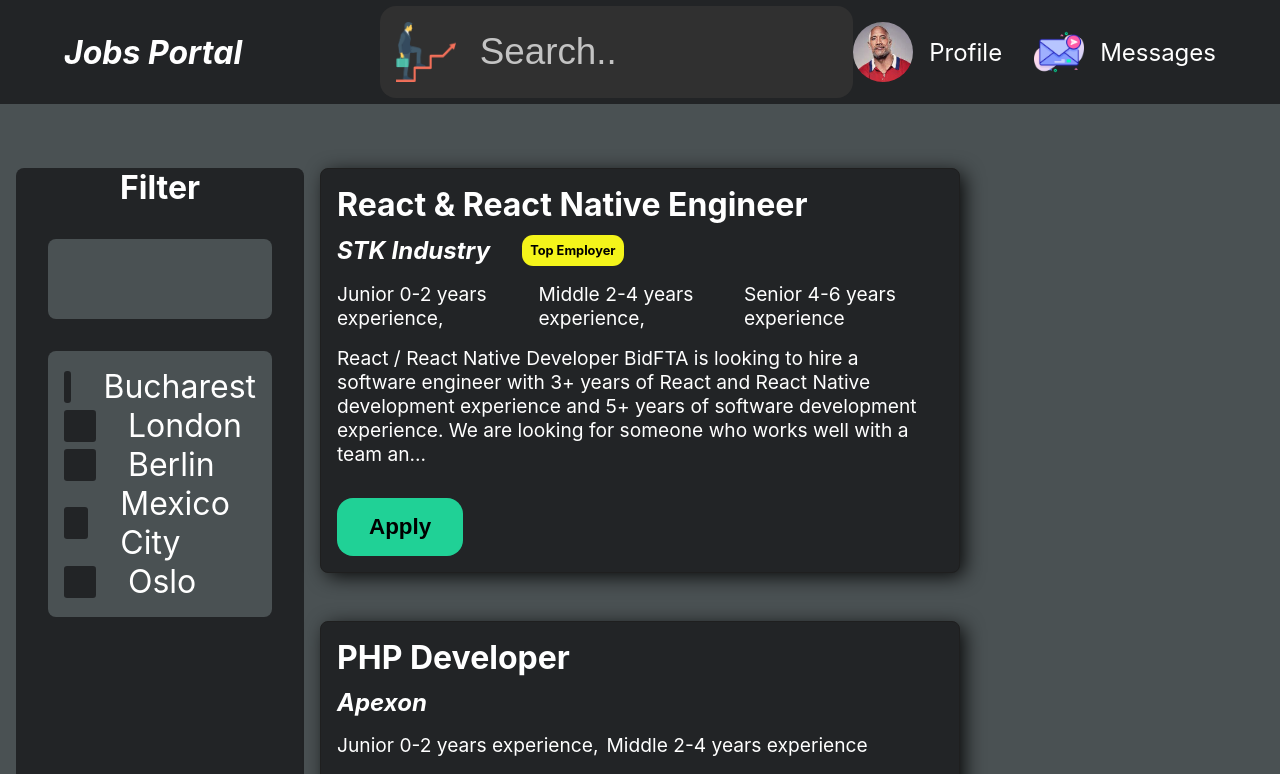
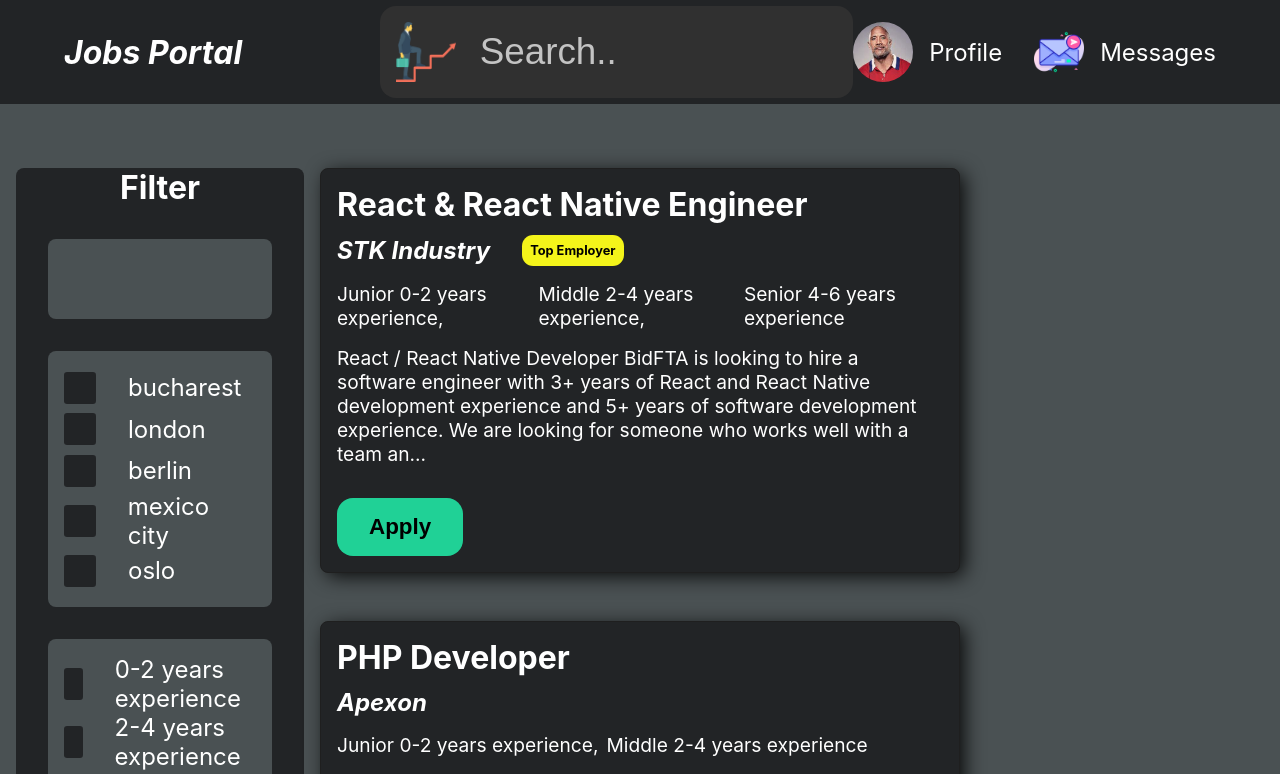
Before and after one commit to alexanderstk93/jobsportal, a React (Create React App) app: page / in a window 1280 px wide. Shown: the top 774 px of the page. Built offline with nearby package versions, Linux system fonts and the light colour scheme.

Commit message:
Finished the filtering system.

```diff
--- a/package.json
+++ b/package.json
@@ -11,6 +11,7 @@
     "react": "^18.1.0",
     "react-css-modules": "^4.7.11",
     "react-dom": "^18.1.0",
+    "react-geocode": "^0.2.3",
     "react-googlemaps": "^0.4.0",
     "react-redux": "^8.0.1",
     "react-router-dom": "^6.3.0",
--- a/src/compoenents/Admin/AddJobItemForm.module.css
+++ b/src/compoenents/Admin/AddJobItemForm.module.css
@@ -58,8 +58,8 @@
 }
 
 .checkbox-container input {
-  width: 1.5rem;
-  height: 1.5rem;
+  width: 2rem;
+  height: 2rem;
   border-radius: 20px;
   cursor: pointer;
 }
--- a/src/compoenents/job/FilterOptionsCard.jsx
+++ b/src/compoenents/job/FilterOptionsCard.jsx
@@ -0,0 +1,35 @@
+import React from "react";
+import styles from "./FilterOptionsCard.module.css";
+import FilterCard from "./FilterCard";
+import { useSelector, useDispatch } from "react-redux";
+import { addKeyWord, deleteKeyWord } from "../store/StatusSlice";
+export default function FilterOptionsCard({ itemsToRender }) {
+  const keyWords = useSelector((state) => state.status.search);
+  const dispatch = useDispatch();
+
+  const loadFilterItems = () => {
+    const itemsAsCheckbox = itemsToRender.map((item) => (
+      <div className={styles["input-container"]} key={Math.random()}>
+        <input
+          type="checkbox"
+          checked={keyWords.includes(item.toLowerCase()) ? true : false}
+          value={item}
+          id={item}
+          onChange={(e) => {
+            e.target.checked
+              ? dispatch(addKeyWord({ keyWord: item.toLowerCase() }))
+              : dispatch(deleteKeyWord({ keyWord: item.toLowerCase() }));
+          }}
+        />
+        <label htmlFor={item}>{item}</label>
+      </div>
+    ));
+    return itemsAsCheckbox;
+  };
+
+  return (
+    <FilterCard height={"auto"} padding={"1rem"}>
+      {loadFilterItems()}
+    </FilterCard>
+  );
+}
--- a/src/compoenents/job/FilterOptionsCard.module.css
+++ b/src/compoenents/job/FilterOptionsCard.module.css
@@ -0,0 +1,28 @@
+.input-container {
+  display: flex;
+  align-items: center;
+}
+
+.input-container input {
+  appearance: none;
+  height: 2rem;
+  width: 2rem;
+  border: none;
+  background-color: rgb(34, 36, 38);
+  margin-right: 2rem;
+  margin-bottom: 0.3rem;
+  margin-top: 0.3rem;
+  border-radius: 0.2rem;
+  cursor: pointer;
+}
+
+.input-container input:hover {
+  background-color: rgb(32, 209, 150);
+}
+.input-container input:checked {
+  background-color: rgb(32, 209, 150);
+}
+
+.input-container label {
+  font-size: 1.5rem;
+}
--- a/src/compoenents/job/JobFilter.jsx
+++ b/src/compoenents/job/JobFilter.jsx
@@ -3,8 +3,10 @@ import { useSelector } from "react-redux";
 import { useDispatch } from "react-redux";
 import { deleteKeyWord, addKeyWord, changeSearch } from "../store/StatusSlice";
 import FilterCard from "./FilterCard";
+import FilterOptionsCard from "./FilterOptionsCard";
 import styles from "./JobFilter.module.css";
 import { cities } from "./ListOfCities";
+import { skills } from "./ListOfSkills";
 
 export default function JobFilter() {
   const keyWords = useSelector((state) => state.status.search);
@@ -14,9 +16,6 @@ export default function JobFilter() {
 
   const deleteKeyWordHandler = (keyWord) => {
     dispatch(deleteKeyWord({ keyWord: keyWord }));
-    // if (!keyWords) {
-    //   dispatch(changeSearch({ search: [] }));
-    // }
   };
 
   const addKeyWordHandler = (keyWord) => {
@@ -24,31 +23,11 @@ export default function JobFilter() {
   };
   const loadKeyWordsList = () => {
     const liElements = keyWords.map((keyWord) => (
-      <li onClick={() => deleteKeyWordHandler(keyWord)}>
+      <li onClick={() => deleteKeyWordHandler(keyWord)} key={Math.random()}>
         {keyWord} {deleteIcon}
       </li>
     ));
     return liElements;
-  };
-
-  const loadCities = () => {
-    const citiesAsCheckbox = cities.map((city) => (
-      <div className={styles["input-container"]}>
-        <input
-          type="checkbox"
-          checked={keyWords.includes(city.toLowerCase()) ? true : false}
-          value={city}
-          id={city}
-          onChange={(e) => {
-            e.target.checked
-              ? addKeyWordHandler(city)
-              : deleteKeyWordHandler(city);
-          }}
-        />
-        <label htmlFor={city}>{city}</label>
-      </div>
-    ));
-    return citiesAsCheckbox;
   };
 
   return (
@@ -59,9 +38,8 @@ export default function JobFilter() {
           <ul>{keyWords && loadKeyWordsList()}</ul>
         </div>
       </FilterCard>
-      <FilterCard height={"auto"} padding={"1rem"}>
-        {loadCities()}
-      </FilterCard>
+      <FilterOptionsCard itemsToRender={cities} />
+      <FilterOptionsCard itemsToRender={skills} />
     </div>
   );
 }
--- a/src/compoenents/job/JobFilter.module.css
+++ b/src/compoenents/job/JobFilter.module.css
@@ -30,35 +30,8 @@
   color: black;
   padding: 0.5rem 1rem;
   border-radius: 1rem;
-  font-size: 1rem;
+  font-size: 0.8rem;
   font-weight: bold;
   margin: 0.5rem 0.5rem;
   display: inline-block;
 }
-
-.input-container {
-  display: flex;
-  align-items: center;
-}
-
-.input-container input {
-  appearance: none;
-  height: 2rem;
-  width: 2rem;
-  border: none;
-  background-color: rgb(34, 36, 38);
-  margin-right: 2rem;
-  border-radius: 0.2rem;
-  cursor: pointer;
-}
-
-.input-container input:hover {
-  background-color: rgb(32, 209, 150);
-}
-.input-container input:checked {
-  background-color: rgb(32, 209, 150);
-}
-
-.input-container label {
-  font-size: 2rem;
-}
--- a/src/compoenents/job/JobList.jsx
+++ b/src/compoenents/job/JobList.jsx
@@ -2,6 +2,8 @@ import React from "react";
 import { useSelector } from "react-redux";
 import { useDispatch } from "react-redux";
 import JobItem from "./JobItem";
+import { cities } from "./ListOfCities";
+import { skills } from "./ListOfSkills";
 
 /* -------------------------------------------------
 
@@ -17,27 +19,119 @@ export default function JobList() {
   // const searchContent = useSelector((state) => state.status.search);
   const jobsList = useSelector((state) => state.jobs);
   const keyWords = useSelector((state) => state.status.search);
-  console.log(keyWords);
 
   // After slicing, we'll check if there is some search content, if it does, we'll load the filtered jobs. If not, all of them.
   const loadJobItems = () => {
     let jobsToDisplay = [];
     if (keyWords.length > 0) {
+      // Filter cities from keyWords, so we get the best results for users.
+      const citiesFilters = cities.filter((city) =>
+        keyWords.includes(city.toLowerCase())
+      );
+
+      // Filter skills from keyWords, so we get the best results for users.
+      const skillsFilters = keyWords.filter((skill) => skills.includes(skill));
+
+      // Filter search words from keyWords, so we get the best results for users.
+      const searchFilters = keyWords.filter((searchKeyWord) =>
+        !citiesFilters.includes(searchKeyWord) &&
+        !skillsFilters.includes(searchKeyWord)
+          ? true
+          : false
+      );
+
+      // FILTER JOB FOR SEARCH FILTERS
+      const filterJobToMatchSearchFilters = (job) => {
+        for (let searchFilter of searchFilters) {
+          return job.title.toLowerCase().includes(searchFilter) ||
+            job.description.toLowerCase().includes(searchFilter)
+            ? true
+            : false;
+        }
+      };
+
+      // FILTER JOB FOR CITY FILTERS
+      const filterJobToMatchCityFilters = (job) => {
+        for (let city of citiesFilters) {
+          return job.location.city.toLowerCase() === city;
+        }
+      };
+
+      // FILTER JOB FOR SKILL FILTERS
+      const filterJobToMatchSkillFilter = (job) => {
+        for (let skill of skillsFilters) {
+          return skill === "0-2 years experience" && job.level.junior
+            ? true
+            : skill === "2-4 years experience" && job.level.middle
+            ? true
+            : skill === "4-6 years experience" && job.level.senior
+            ? true
+            : false;
+        }
+      };
+
+      // CHECK EVERY SCENARIO POSSIBLE BASED ON CURRENT FILTER OPTIONS
       jobsToDisplay = jobsList.filter((job) => {
-        let jobMatched = false;
-        for (let keyWord of keyWords) {
-          if (
-            job.title.toLowerCase().includes(keyWord) ||
-            job.description.toLowerCase().includes(keyWord)
-          ) {
-            jobMatched = true;
-          }
+        if (
+          searchFilters.length > 0 &&
+          citiesFilters.length === 0 &&
+          skillsFilters.length === 0
+        ) {
+          return filterJobToMatchSearchFilters(job);
+        } else if (
+          searchFilters.length === 0 &&
+          citiesFilters.length > 0 &&
+          skillsFilters.length === 0
+        ) {
+          return filterJobToMatchCityFilters(job);
+        } else if (
+          searchFilters.length === 0 &&
+          citiesFilters.length === 0 &&
+          skillsFilters.length > 0
+        ) {
+          return filterJobToMatchSkillFilter(job);
+        } else if (
+          searchFilters.length > 0 &&
+          citiesFilters.length > 0 &&
+          skillsFilters.length > 0
+        ) {
+          return (
+            filterJobToMatchSearchFilters(job) &&
+            filterJobToMatchCityFilters(job) &&
+            filterJobToMatchSkillFilter(job)
+          );
+        } else if (
+          searchFilters.length > 0 &&
+          citiesFilters.length > 0 &&
+          skillsFilters.length === 0
+        ) {
+          return (
+            filterJobToMatchSearchFilters(job) &&
+            filterJobToMatchCityFilters(job)
+          );
+        } else if (
+          searchFilters.length > 0 &&
+          citiesFilters.length === 0 &&
+          skillsFilters.length > 0
+        ) {
+          return (
+            filterJobToMatchSearchFilters(job) &&
+            filterJobToMatchSkillFilter(job)
+          );
+        } else if (
+          searchFilters.length === 0 &&
+          citiesFilters.length > 0 &&
+          skillsFilters.length > 0
+        ) {
+          return (
+            filterJobToMatchCityFilters(job) && filterJobToMatchSkillFilter(job)
+          );
         }
-        return jobMatched;
       });
     } else {
       jobsToDisplay = jobsList;
     }
+    // MAP THE JOBS PASSED TO JOBITEMS
     jobsToDisplay = jobsToDisplay.map((job) => (
       <JobItem
         junior={job.level.junior}
@@ -51,7 +145,7 @@ export default function JobList() {
         topEmployer={job.topEmployer}
       />
     ));
-
+    // RETURN THE JOBITEMS FINAL LIST
     return jobsToDisplay;
   };
 
--- a/src/compoenents/job/ListOfCities.js
+++ b/src/compoenents/job/ListOfCities.js
@@ -1,3 +1,3 @@
-const cities = ["Bucharest", "London", "Berlin", "Mexico City", "Oslo"];
+const cities = ["bucharest", "london", "berlin", "mexico city", "oslo"];
 
 export { cities };
--- /dev/null
+++ b/src/compoenents/job/ListOfSkills.js
@@ -0,0 +1,6 @@
+const skills = [
+  "0-2 years experience",
+  "2-4 years experience",
+  "4-6 years experience",
+];
+export { skills };
--- a/src/compoenents/store/StatusSlice.js
+++ b/src/compoenents/store/StatusSlice.js
@@ -1,6 +1,10 @@
 import { createSlice } from "@reduxjs/toolkit";
 
-const initialState = { applied: false, appliedTo: "", search: [] };
+const initialState = {
+  applied: false,
+  appliedTo: "",
+  search: [],
+};
 
 export const statusSlice = createSlice({
   name: "status",
@@ -14,7 +18,6 @@ export const statusSlice = createSlice({
     },
     changeSearch: (state, action) => {
       state.search = action.payload.search;
-      console.log(action.payload.search);
     },
     addKeyWord: (state, action) => {
       state.search.push(action.payload.keyWord);
```
Also changed, not shown: src/compoenents/Admin/AddJobItemForm.jsx (+30 -0 lines), 1 other file (tests, documents, lock files or other folders).
